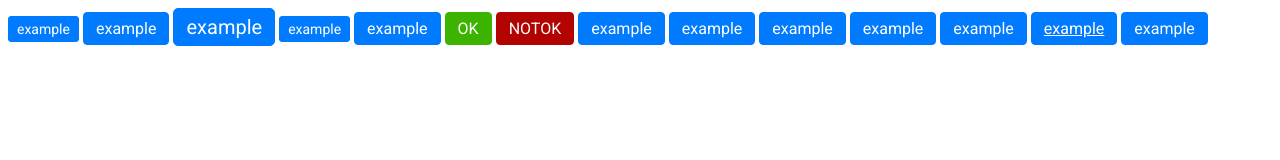
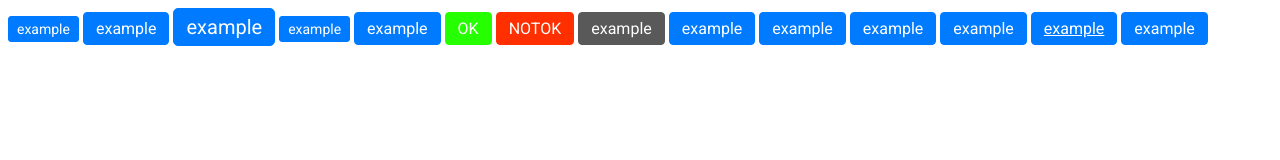
Before and after one commit to YntyCtrl/html-css-example, a plain HTML site: page index.html in a window 1280 px wide. Drawn offline with Linux system fonts and the light colour scheme.

Commit message:
set button setting collor peremennye

```diff
--- a/index.html
+++ b/index.html
@@ -12,9 +12,9 @@
     <button class="button large">example</button>
     <button class="small button">example</button>
     <button class="button">example</button>
-    <button class="button ok">OK</button>
-    <button class="button notok">NOTOK</button>
-    <button class="button">example</button>
+    <button class="ok button ">OK</button>
+    <button class="notok button ">NOTOK</button>
+    <button disabled class="button">example</button>
     <button class="button">example</button>
     <button class="button">example</button>
     <button class="button">example</button>
--- a/styles.css
+++ b/styles.css
@@ -1,22 +1,28 @@
 @import url('https://fonts.googleapis.com/css2?family=Roboto:ital,wght@0,100;0,400;1,400&display=swap');
+:root{
+    --hue-default:211;
+    --hue-ok:111;
+    --hue-notok:11;
+
+}
 .button{
     display: inline-block;
     padding: 6px 12px;
     border-radius: 4px;
-    border: 1px solid hsl(211, 100%, 50%);
-    background-color: hsl(211, 100%, 50%);
+    border: 1px solid hsl(var(--hue-default), 100%, 50%);
+    background-color: hsl(var(--hue-default), 100%, 50%);
     color: white;
     font-family: 'Roboto', sans-serif;
     font-size: 16px;
 
 }
 .button:hover{
-    border-color: hsl(211, 100%, 40%);
-    background-color: hsl(211, 100%, 40%);
+    border-color: hsl(var(--hue-default), 100%, 40%);
+    background-color: hsl(var(--hue-default), 100%, 40%);
 }
 .button:active{
-    border-color: hsl(211, 100%, 35%);
-    background-color: hsl(211, 100%, 35%);
+    border-color: hsl(var(--hue-default), 100%, 35%);
+    background-color: hsl(var(--hue-default), 100%, 35%);
 }
 .button:focus{
    outline: none;
@@ -32,11 +38,33 @@
     border-radius: 5px;
     font-size: 20px;
 }
-.button.ok{
-    border-color: hsl(100, 100%, 35%);
-    background-color: hsl(100, 100%, 35%);
+.ok.button{
+    border-color: hsl(var(--hue-ok), 100%, 50%);
+    background-color: hsl(var(--hue-ok), 100%, 50%);
+}
+.ok.button:hover{
+    border-color: hsl(var(--hue-ok), 100%, 40%);
+    background-color: hsl(var(--hue-ok), 100%, 40%);
+}
+.ok.button:active{
+    border-color: hsl(var(--hue-ok), 100%, 35%);
+    background-color: hsl(var(--hue-ok), 100%, 35%);
 }
 .button.notok{
-    border-color: hsl(1, 100%, 35%);
-    background-color: hsl(1, 100%, 35%);
+    border-color: hsl(var(--hue-notok), 100%, 50%);
+    background-color: hsl(var(--hue-notok), 100%, 50%);
+
+
 }
+.notok.button:hover{
+    border-color: hsl(var(--hue-notok), 100%, 40%);
+    background-color: hsl(var(--hue-notok), 100%, 40%);
+}
+.notok.button:active{
+    border-color: hsl(var(--hue-notok), 100%, 35%);
+    background-color: hsl(var(--hue-notok), 100%, 35%);
+}
+.button:disabled{
+    border-color: hsl(1, 0%, 35%);
+    background-color: hsl(1, 0%, 35%);
+}
```
